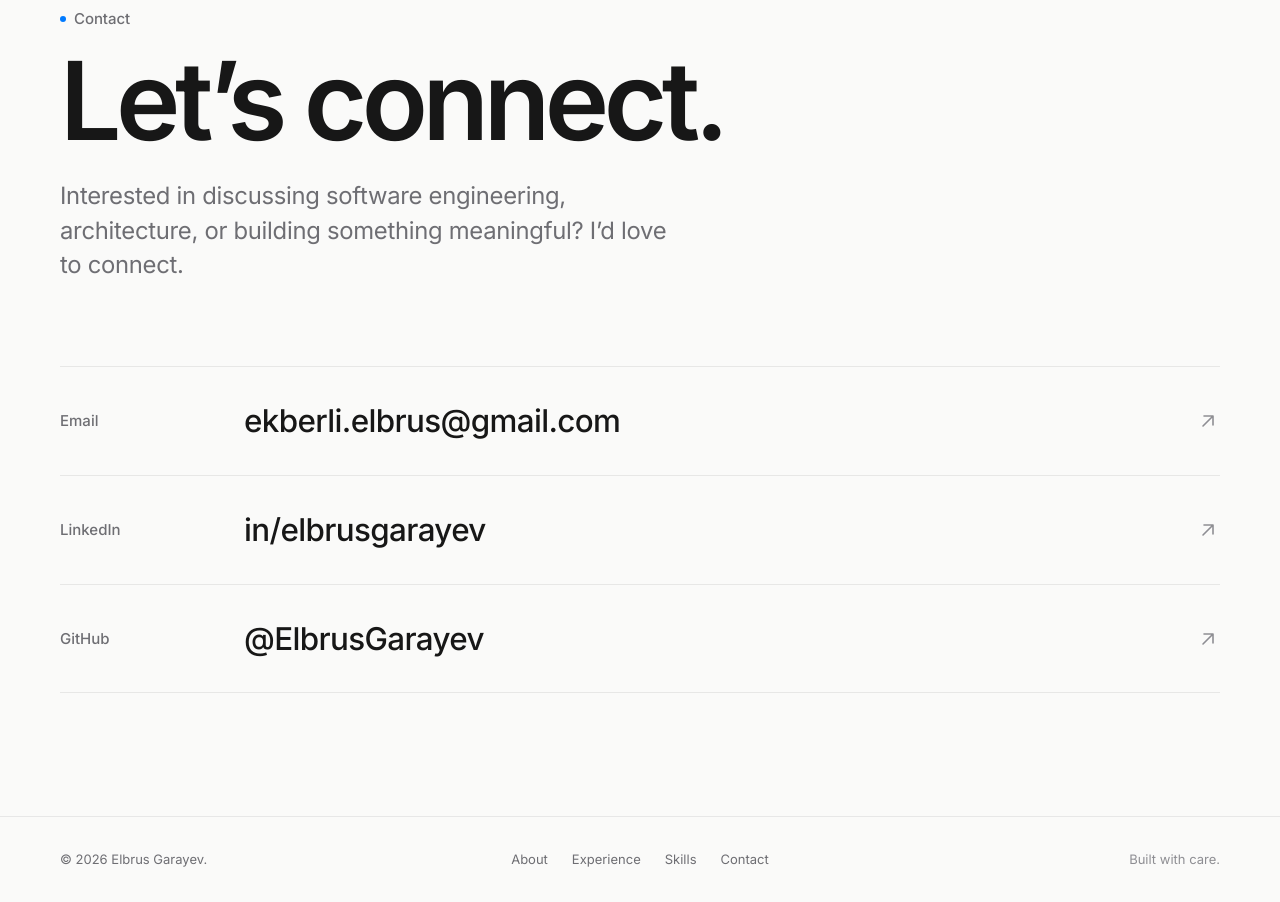
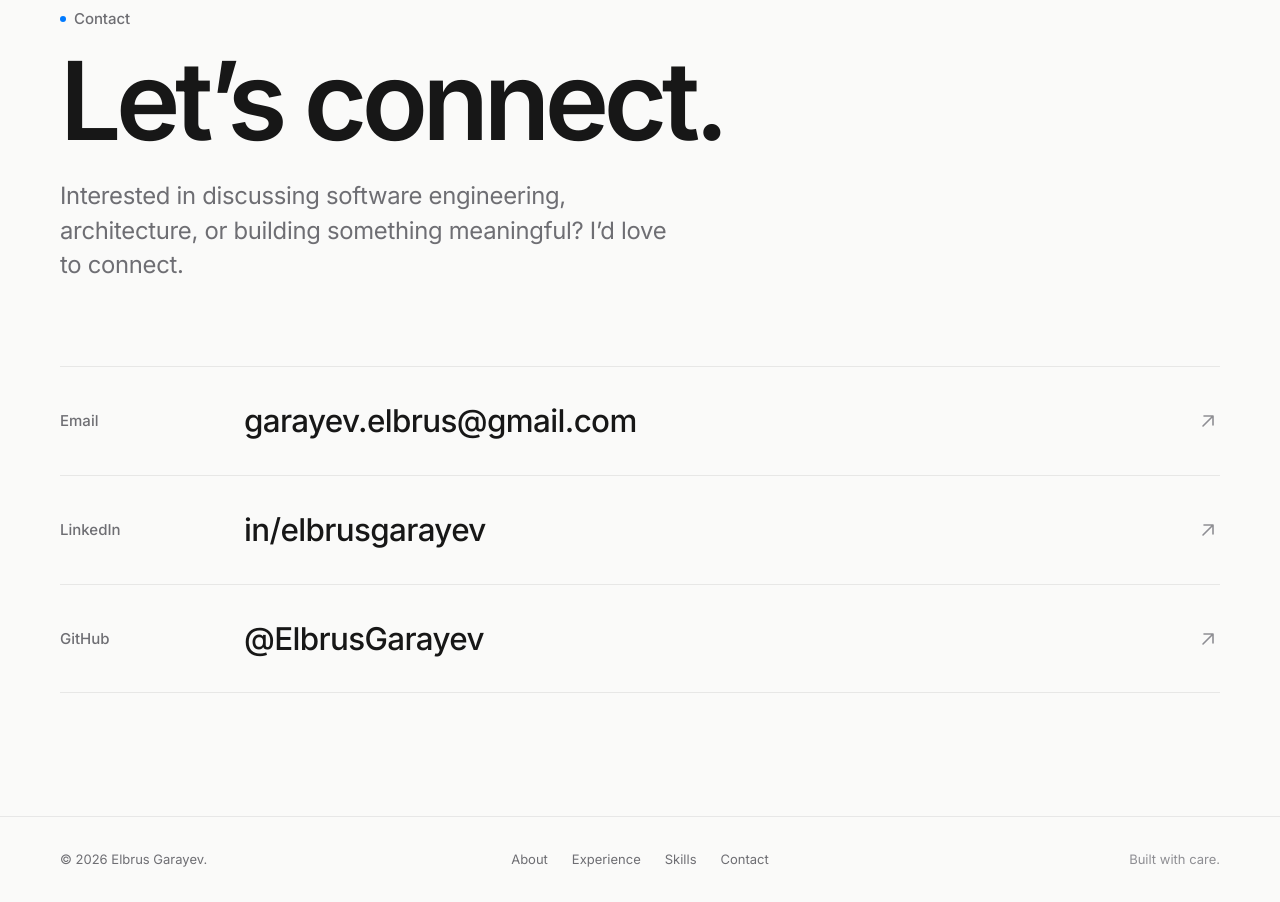
Before and after one commit to ElbrusGarayev/elbrusgarayev.com, a plain HTML site: page index.html in a window 1280 px wide. Shown: the part 6979-7881 px from the top of the page. Drawn offline with Linux system fonts and the light colour scheme.

Commit message:
Update contact email
Co-Authored-By: Claude Opus 5.5 <noreply@anthropic.com>

```diff
--- a/index.html
+++ b/index.html
@@ -450,9 +450,9 @@
 
         <ul class="contact-list" role="list">
           <li class="reveal" style="--i:0">
-            <a class="contact-row" href="mailto:ekberli.elbrus@gmail.com">
+            <a class="contact-row" href="mailto:garayev.elbrus@gmail.com">
               <span class="contact-row__label">Email</span>
-              <span class="contact-row__value">ekberli.elbrus@gmail.com</span>
+              <span class="contact-row__value">garayev.elbrus@gmail.com</span>
               <svg class="icon contact-row__arrow" viewBox="0 0 24 24" aria-hidden="true"><path d="M7 17 17 7M8 7h9v9"/></svg>
             </a>
           </li>
```
